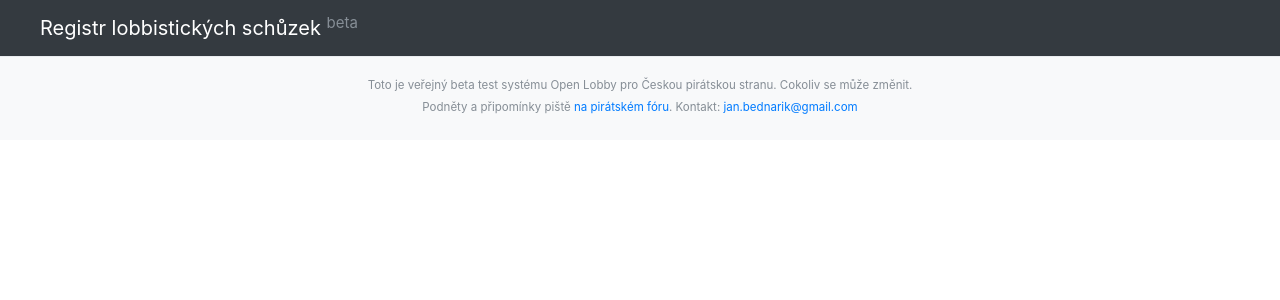
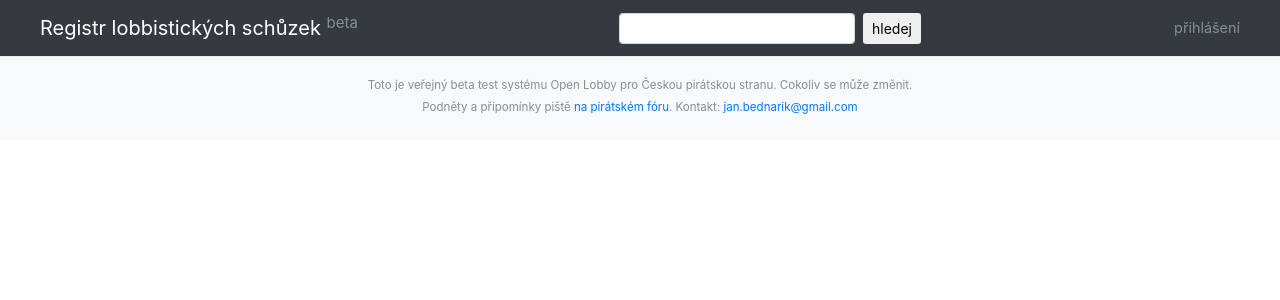
Before and after one commit to openlobby/openlobby-app, a Django app: template olapp/core/templates/core/index.html in a window 1280 px wide. Shown: the top 300 px of the page. Run offline with Django 3.2, Linux system fonts and the light colour scheme; the template is opened without the code that fills it, so the values that code supplies are empty; some libraries are stand-ins or nearby versions.

Commit message:
Simple search form on top of page.

```diff
--- a/olapp/core/templates/core/skeleton.html
+++ b/olapp/core/templates/core/skeleton.html
@@ -11,24 +11,22 @@
   </head>
   <body style="font-size: 90%">
 
-    <nav class="navbar navbar-expand-sm navbar-dark bg-dark">
+    <nav class="navbar navbar-dark bg-dark">
       <div class="container-fluid px-4">
         <a class="navbar-brand" href="/">Registr lobbistických schůzek <sup class="text-muted">beta</sup></a>
-        <!--
-        <button class="navbar-toggler" type="button" data-toggle="collapse" data-target="#navbarNav" aria-controls="navbarNav" aria-expanded="false" aria-label="Toggle navigation">
-          <span class="navbar-toggler-icon"></span>
-        </button>
-        <div class="collapse navbar-collapse" id="navbarNav">
-          <ul class="navbar-nav ml-auto">
-            <li class="nav-item">
-              <a class="nav-link" href="#">registrace</a>
-            </li>
-            <li class="nav-item">
-              <a class="nav-link" href="#">přihlášení</a>
-            </li>
-          </ul>
-        </div>
-        -->
+
+        <form class="form-inline justify-content-center" action="{% url 'index' %}" method="get">
+          <input class="form-control form-control-sm" type="search" name="q" id="id_q" value="{{ form.q.value|default_if_none:"" }}">
+          <button class="btn btn-sm mx-2" type="submit">hledej</button>
+        </form>
+
+        <ul class="navbar-nav">
+          <li class="nav-item">
+            {#<a class="nav-link" href="#">přihlášení</a>#}
+            <span class="text-secondary">přihlášení</span>
+          </li>
+        </ul>
+
       </div>
     </nav>
 
--- a/requirements.txt
+++ b/requirements.txt
@@ -1,3 +1,3 @@
 Django>=1.11.7,<1.12
 requests>=2.18.4,<2.19
-arrow==0.10.0
+arrow>=0.10.0,<0.11
```
Also changed, not shown: olapp/core/forms.py (+9 -0 lines), olapp/core/queries.py (+8 -8 lines), olapp/core/views.py (+12 -2 lines).
